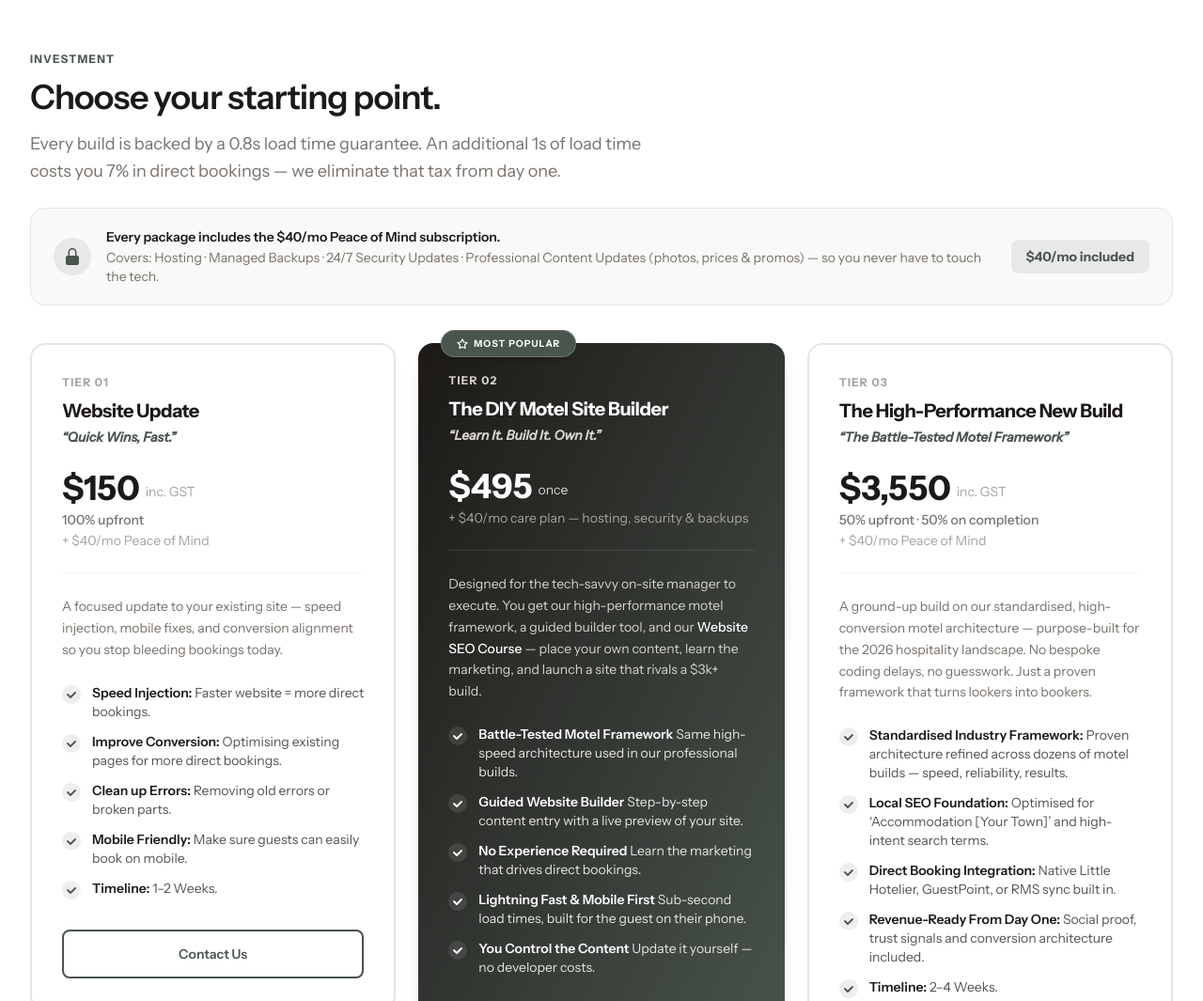
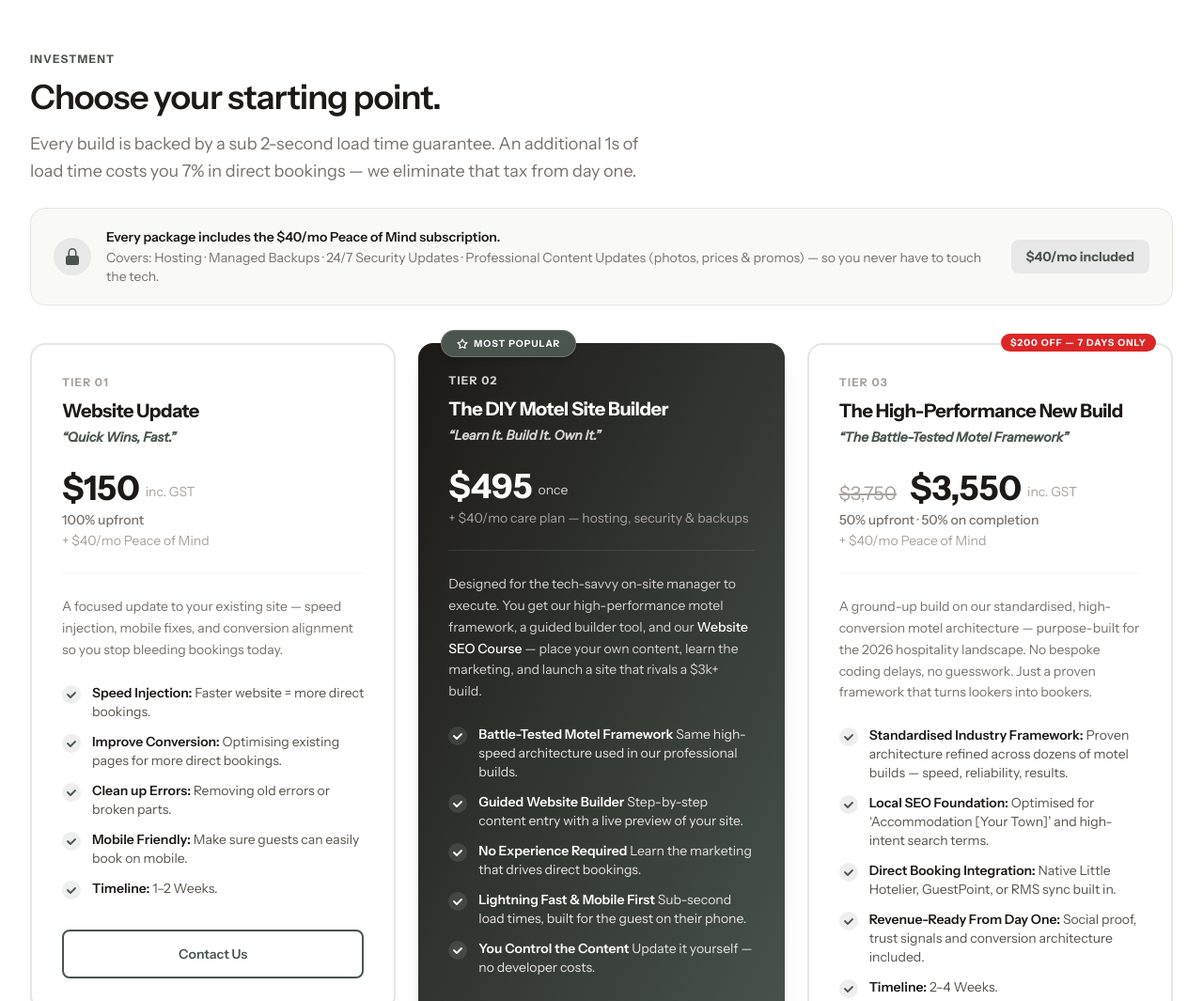
Before and after one commit to motelcoach/motel-coach-core, an Astro site: page /motel-website-design in a window 1280 px wide. Shown: the part 4700-5765 px from the top of the page at 94% size. Built offline with nearby package versions, Linux system fonts and the light colour scheme; Astro itself is replaced by a stand-in of ours.

Commit message:
website-design

```diff
--- a/src/pages/motel-website-design.astro
+++ b/src/pages/motel-website-design.astro
@@ -550,7 +550,7 @@ const jsonLd = {
           Choose your starting point.
         </h2>
         <p class="text-lg text-stone-500 leading-relaxed">
-          Every build is backed by a 0.8s load time guarantee. An additional 1s of load time costs you 7% in direct bookings — we eliminate that tax from day one.
+          Every build is backed by a sub 2-second load time guarantee. An additional 1s of load time costs you 7% in direct bookings — we eliminate that tax from day one.
         </p>
       </div>
 
@@ -655,7 +655,7 @@ const jsonLd = {
             ))}
           </ul>
           <a
-            href="https://buy.stripe.com/YOUR_DIY_PAYMENT_LINK"
+            href="https://buy.stripe.com/8x27sL6wz8PH0af4dd6Zy0h"
             class="w-full inline-flex items-center justify-center px-6 py-3.5 bg-white text-[#4A554E] text-sm font-semibold rounded-lg hover:bg-stone-100 transition-colors shadow-sm"
           >
             Get Started &mdash; $495
@@ -663,7 +663,8 @@ const jsonLd = {
         </div>
 
         <!-- Tier 3: The High-Performance New Build -->
-        <div class="bg-white rounded-2xl border-2 border-stone-200 p-8 shadow-sm flex flex-col">
+        <div class="relative bg-white rounded-2xl border-2 border-stone-200 p-8 shadow-sm flex flex-col">
+          <span class="absolute -top-3 right-4 inline-flex items-center rounded-full bg-red-600 px-2.5 py-0.5 text-[10px] font-bold uppercase tracking-widest text-white">$200 Off &mdash; 7 Days Only</span>
           <div class="mb-6">
             <p class="text-xs font-bold uppercase tracking-widest text-stone-400 mb-2">Tier 03</p>
             <h3 class="text-xl font-bold text-stone-900 tracking-tight mb-1">The High-Performance New Build</h3>
@@ -671,6 +672,7 @@ const jsonLd = {
           </div>
           <div class="mb-6 pb-6 border-b border-stone-100">
             <div class="flex items-end gap-1.5">
+              <span class="line-through text-stone-400 text-xl font-normal mr-2">$3,750</span>
               <span class="text-4xl font-bold text-stone-900">$3,550</span>
               <span class="text-stone-400 text-sm mb-1.5">inc. GST</span>
             </div>
```
